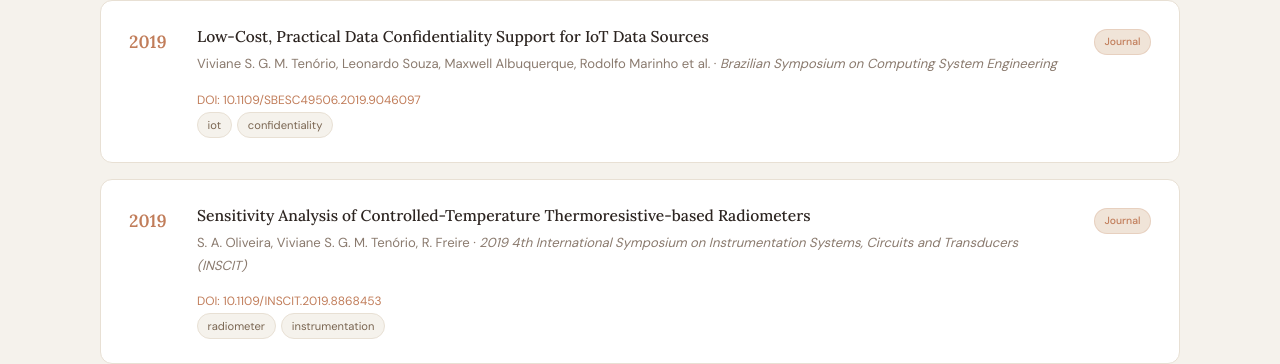
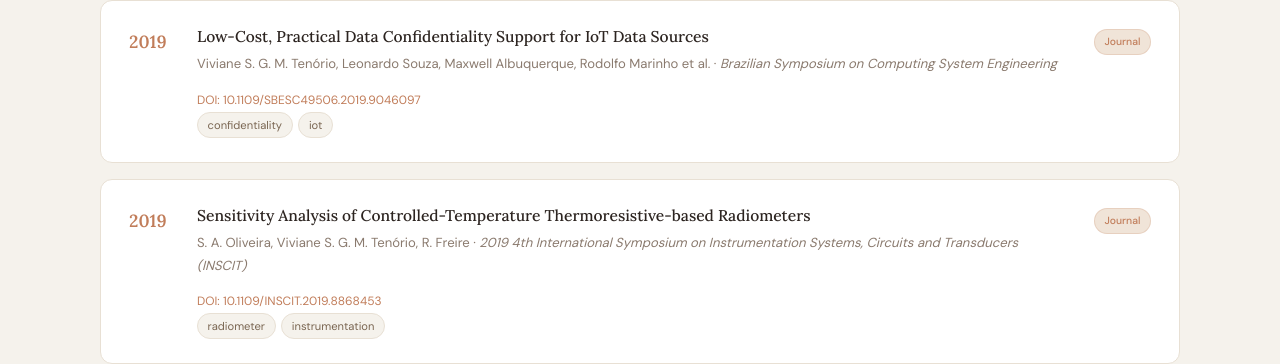
Before and after one commit to vtenorio-shu/vtenorio-shu.github.io, a Jekyll site: the page built from index.html, in a window 1280 px wide and 900 px high, scrolled down 3618 px. Shown: the part 142-506 px from the top of the window. Built offline with Jekyll 4.4.1, drawn with Linux system fonts in a browser that asks for light colours; part of the change alters nothing that is shown.

```diff
--- a/_data/publications.yml
+++ b/_data/publications.yml
@@ -1,5 +1,5 @@
 # Auto-updated by scripts/fetch_publications.py
-# Last updated: 2026-04-13
+# Last updated: 2026-04-20
 
 - title: Rotational dynamics in subcortical systems during reach
   authors: Tenório, V.S.G.M., Baker, S.N.
@@ -38,8 +38,8 @@
   year: 2019
   type: journal
   tags:
+  - confidentiality
   - iot
-  - confidentiality
   doi: 10.1109/SBESC49506.2019.9046097
 - title: Sensitivity Analysis of Controlled-Temperature Thermoresistive-based Radiometers
   authors: S. A. Oliveira, Viviane S. G. M. Tenório, R. Freire
```
